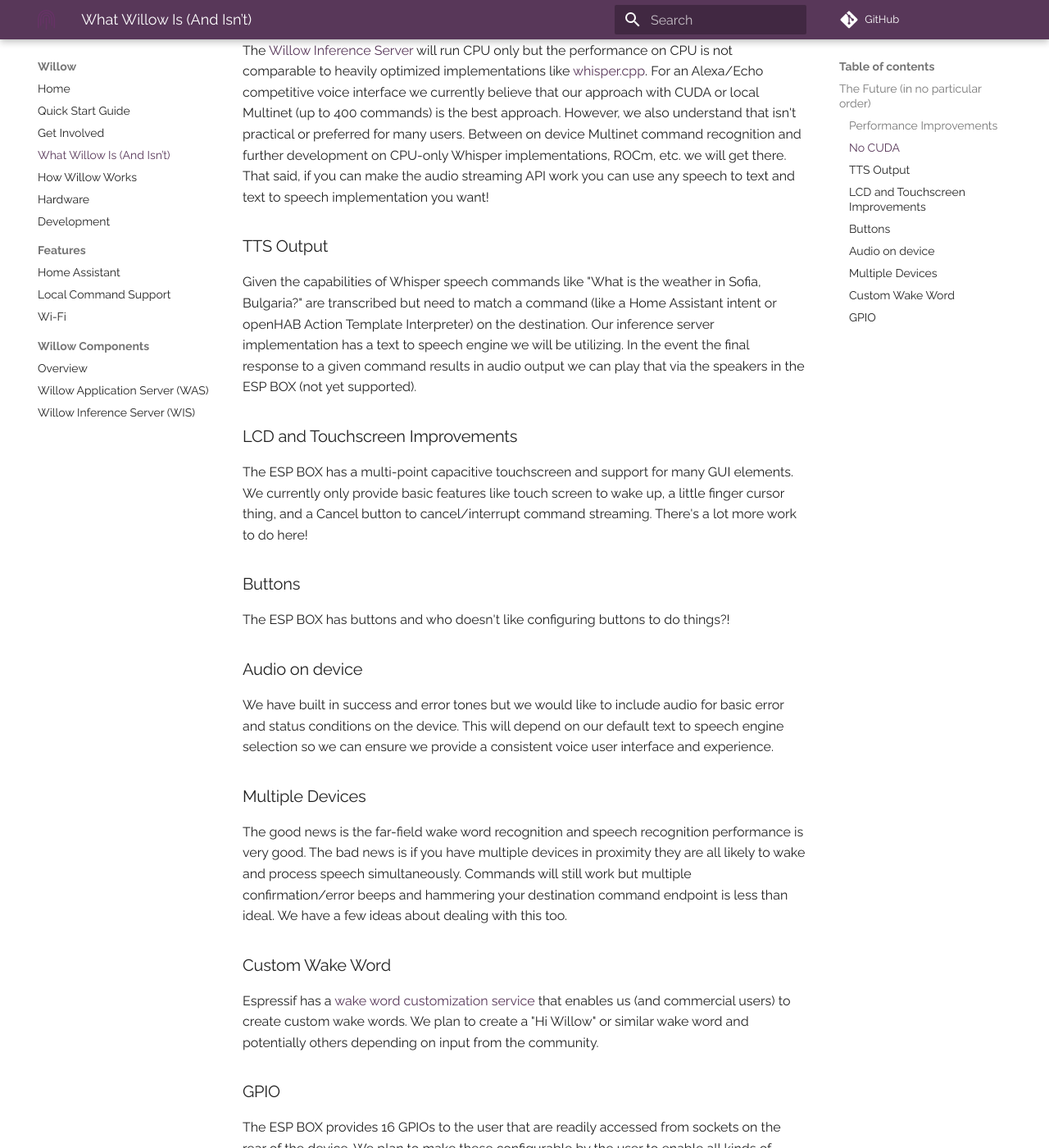
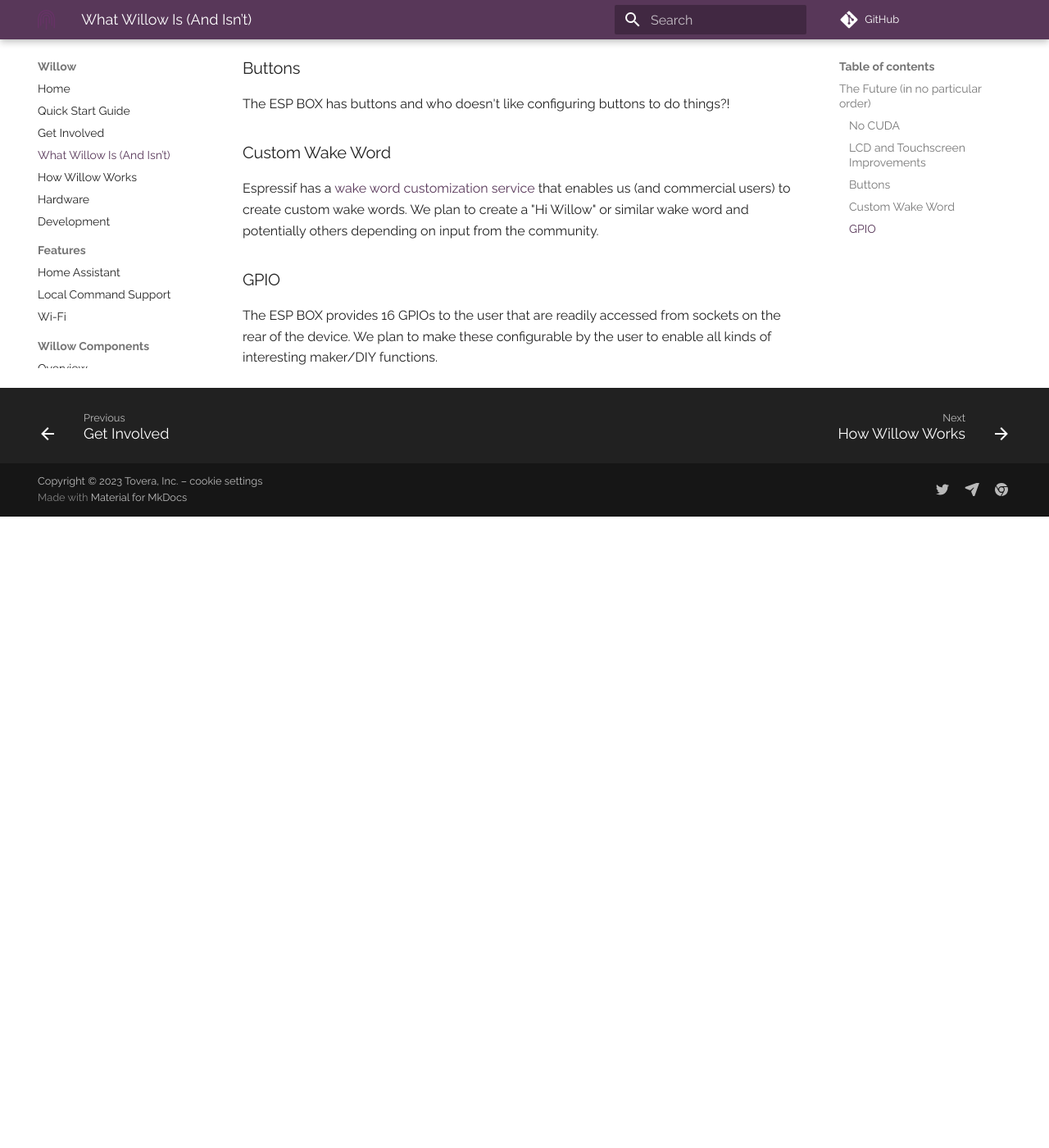
Before and after one commit to toverainc/willow-docs, an MkDocs documentation site: the page built from docs/what-willow-is.md, in a window 1280 px wide and 1400 px high, scrolled down 1053 px. Shown: the whole window at 82% size. Built offline with MkDocs 1.6.1 and Material for MkDocs 9.7.7, drawn with Linux system fonts in a browser that asks for light colours; comment, search, counter and statistics services are not loaded; after the commit the page ends 1683 px from its top, so only the background shows below that; some of the changed text lies outside the part shown.

Commit message:
Various docs and project status updates

```diff
--- a/docs/what-willow-is.md
+++ b/docs/what-willow-is.md
@@ -18,25 +18,9 @@ That's it!
 
 ## The Future (in no particular order)
 
-### Performance Improvements
-
-Willow and Willow Inference Server/Multinet already provide "faster-than-Alexa" responsiveness for a voice user interface. However, there are multiple obvious optimizations we're aware of:
-
-- ESP ADF pipeline handing (we're waiting on ESP-ADF 2.6 with ESP-IDF 5)
-- Websockets for inference server (avoids TLS handshake and connection establishment for each session)
-- Code in general (we're new to ESP IDF and it could use review)
-- Various performance-related sdkconfig parameters (again, we're new to ESP IDF)
-- Likely many, many more
-
-These enhancements alone should dramatically improve responsiveness.
-
 ### No CUDA
 
 The [Willow Inference Server](components/willow-inference-server.md) will run CPU only but the performance on CPU is not comparable to heavily optimized implementations like [whisper.cpp](https://github.com/ggerganov/whisper.cpp). For an Alexa/Echo competitive voice interface we currently believe that our approach with CUDA or local Multinet (up to 400 commands) is the best approach. However, we also understand that isn't practical or preferred for many users. Between on device Multinet command recognition and further development on CPU-only Whisper implementations, ROCm, etc. we will get there. That said, if you can make the audio streaming API work you can use any speech to text and text to speech implementation you want!
-
-### TTS Output
-
-Given the capabilities of Whisper speech commands like "What is the weather in Sofia, Bulgaria?" are transcribed but need to match a command (like a Home Assistant intent or openHAB Action Template Interpreter) on the destination. Our inference server implementation has a text to speech engine we will be utilizing. In the event the final response to a given command results in audio output we can play that via the speakers in the ESP BOX (not yet supported).
 
 ### LCD and Touchscreen Improvements
 
@@ -46,14 +30,6 @@ The ESP BOX has a multi-point capacitive touchscreen and support for many GUI el
 
 The ESP BOX has buttons and who doesn't like configuring buttons to do things?!
 
-### Audio on device
-
-We have built in success and error tones but we would like to include audio for basic error and status conditions on the device. This will depend on our default text to speech engine selection so we can ensure we provide a consistent voice user interface and experience.
-
-### Multiple Devices
-
-The good news is the far-field wake word recognition and speech recognition performance is very good. The bad news is if you have multiple devices in proximity they are all likely to wake and process speech simultaneously. Commands will still work but multiple confirmation/error beeps and hammering your destination command endpoint is less than ideal. We have a few ideas about dealing with this too.
-
 ### Custom Wake Word
 
 Espressif has a [wake word customization service](https://docs.espressif.com/projects/esp-sr/en/latest/esp32s3/wake_word_engine/ESP_Wake_Words_Customization.html) that enables us (and commercial users) to create custom wake words. We plan to create a "Hi Willow" or similar wake word and potentially others depending on input from the community.
```
Also changed, not shown: docs/components/willow-inference-server.md (+8 -8 lines), docs/development.md (+1 -1 lines).
